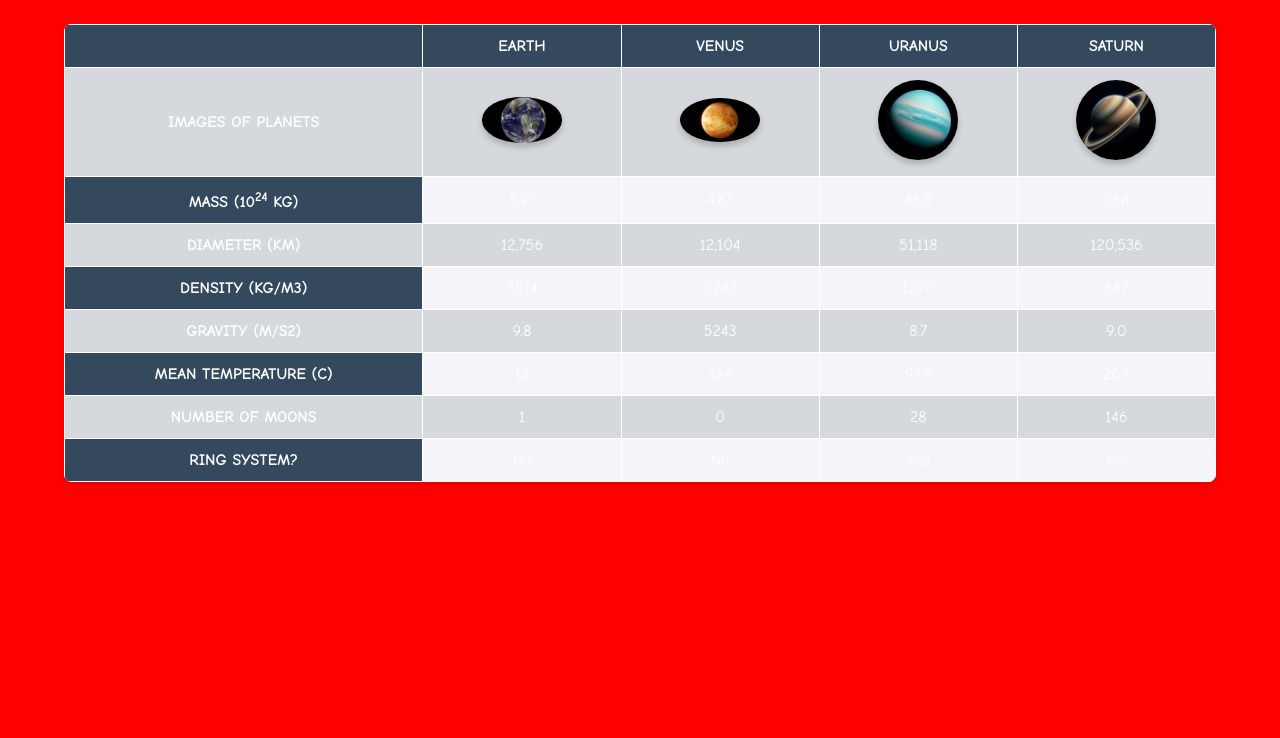
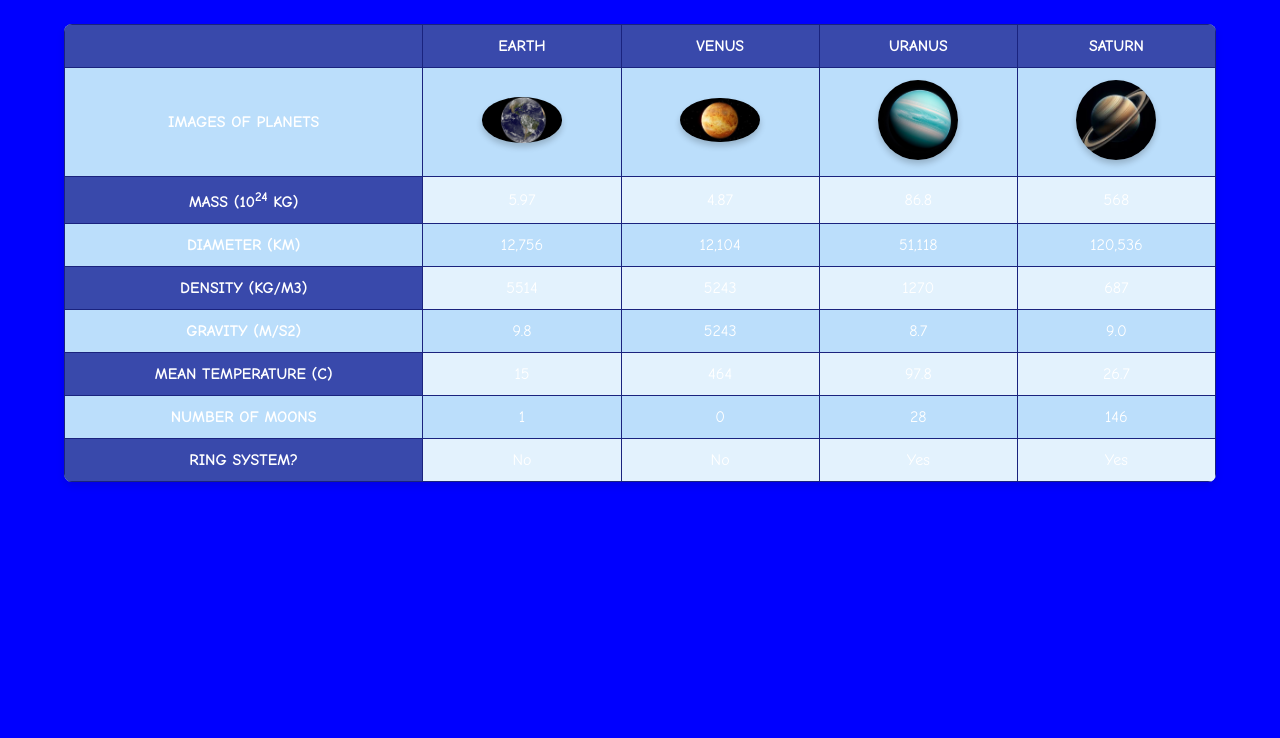
Before and after one commit to lgarcia296/lab_7, a plain HTML site: page index.html in a window 1280 px wide. Shown: the part 62-800 px from the top of the page. Drawn offline with Linux system fonts and the light colour scheme.

Commit message:
update blue

```diff
--- a/css/style.css
+++ b/css/style.css
@@ -1,14 +1,14 @@
 html, body {
   font-family: 'Comic Sans MS', sans-serif; /* Sets the font for the entire page */
-  background-color: red; /* Sets the background color for the entire page */
+  background-color: blue; /* Sets the background color for the entire page */
   margin: 0;
   padding: 0;
-  color: white; /* Changes all text color to white for better contrast on the red background */
+  color: #ffffff; /* Changes all text color to white for better contrast on the blue background */
 }
 
 /* Header Styling */
 header {
-  background-color: #2c3e50;
+  background-color: #1a237e; /* Deep blue for the header background */
   color: white;
   text-align: center;
   padding: 20px 0;
@@ -24,7 +24,7 @@ h1 {
   width: 90%;
   margin: 40px auto;
   border-collapse: collapse;
-  background-color: #ecf0f1;
+  background-color: #bbdefb; /* Light blue for the table background */
   box-shadow: 0 4px 8px rgba(0, 0, 0, 0.1);
   border-radius: 8px;
   overflow: hidden;
@@ -33,23 +33,23 @@ h1 {
 #planets th, #planets td {
   padding: 12px 20px;
   text-align: center;
-  border: 1px solid;
+  border: 1px solid #1a237e; /* Deep blue for table borders */
 }
 
 #planets th {
-  background-color: #34495e;
+  background-color: #3949ab; /* Dark blue for the table header */
   color: white;
   font-weight: bold;
   text-transform: uppercase;
 }
 
 #planets td {
-  background-color: #f4f4f9;
+  background-color: #e3f2fd; /* Lighter blue for table cells */
   font-size: 1em;
 }
 
 #planets td:first-child {
-  background-color: #34495e;
+  background-color: #3949ab; /* Dark blue for the first column */
   color: white;
   font-weight: bold;
   text-transform: uppercase;
@@ -64,24 +64,24 @@ h1 {
 }
 
 #planets tr:nth-child(even) td {
-  background-color: #d5d8dc;
+  background-color: #bbdefb; /* Light blue for alternate rows */
 }
 
 #planets tr:hover td {
-  background-color: #bdc3c7;
-  color: #2c3e50;
+  background-color: #90caf9; /* Lighter blue on hover */
+  color: #1a237e; /* Deep blue for text on hover */
 }
 
 /* Footer Styling */
 footer {
   text-align: center;
   padding: 20px;
-  background-color: #2c3e50;
+  background-color: #1a237e; /* Deep blue for the footer background */
   color: white;
 }
 
 footer a {
-  color: #ecf0f1;
+  color: #bbdefb; /* Light blue for links */
   text-decoration: none;
 }
 
```
